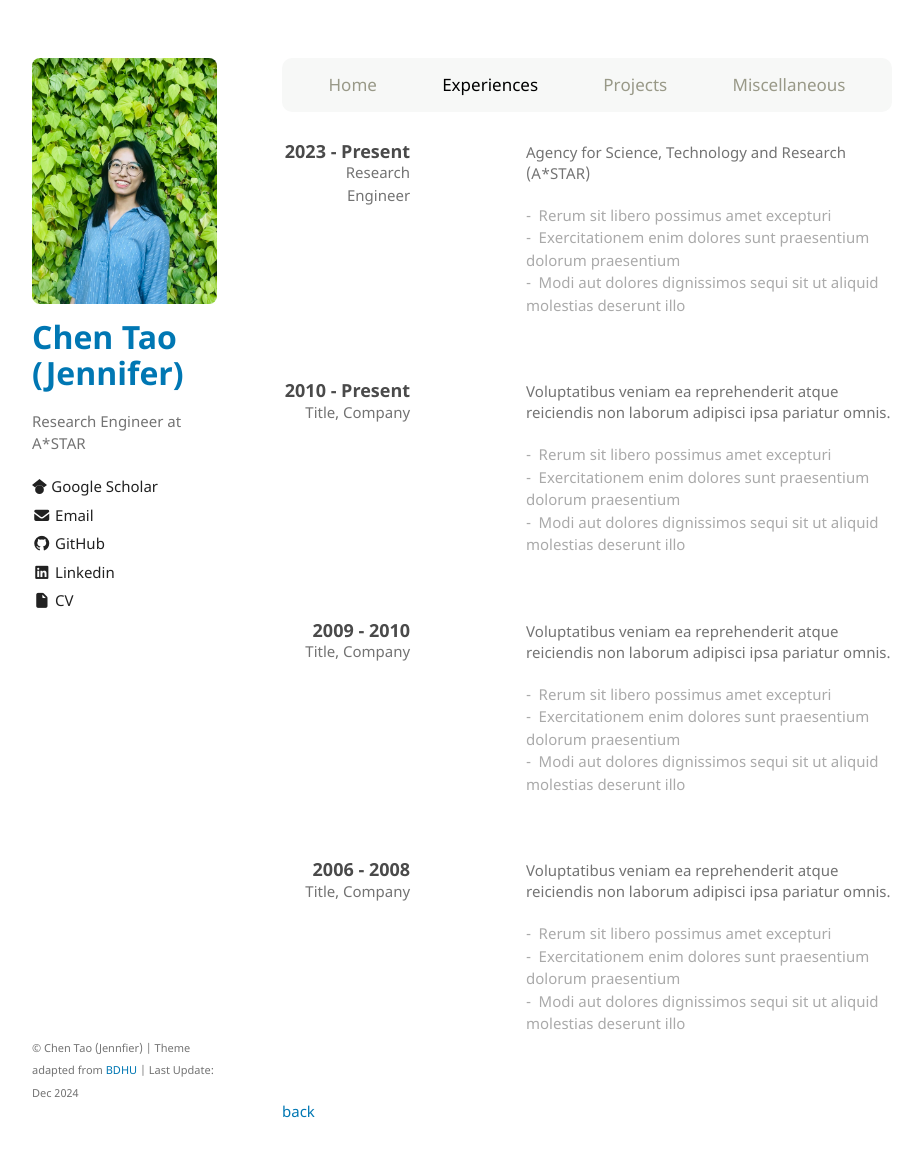
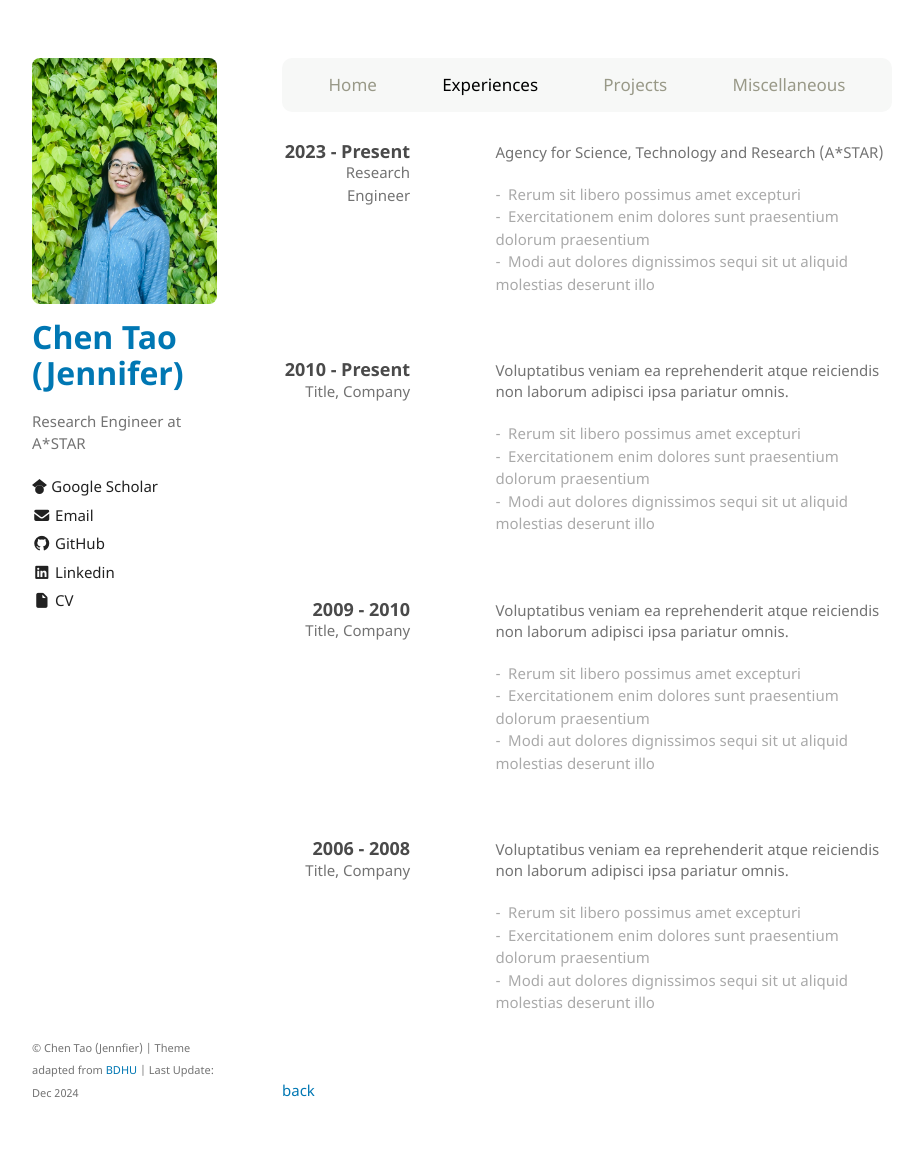
Before and after one commit to TAOC0002/TAOC0002.github.io, a Jekyll site: the page built from another-page.md, in a window 1280 px wide and 1172 px high. Shown: the top 1157 px of the window, without its empty margins (178-1099 px from the left). Built offline with Jekyll 4.4.1, drawn with Linux system fonts in a browser that asks for light colours; the repository's description, which GitHub fills in, is left out.

Commit message:
Edit timeline template

```diff
--- a/assets/css/style.scss
+++ b/assets/css/style.scss
@@ -95,7 +95,7 @@
   color: black;
 }
 
-$gutter: 30px;
+$gutter: 20px;
 $border-width: 0px;
 $dot-diameter: 8px;
 
@@ -153,7 +153,7 @@ $dot-diameter: 8px;
   .body {
     margin: 0 0 3em;
     float: right;
-    width: 60%;
+    width: 65%;
     padding-left: $gutter;
     p {
       line-height: 1.4em;
```
